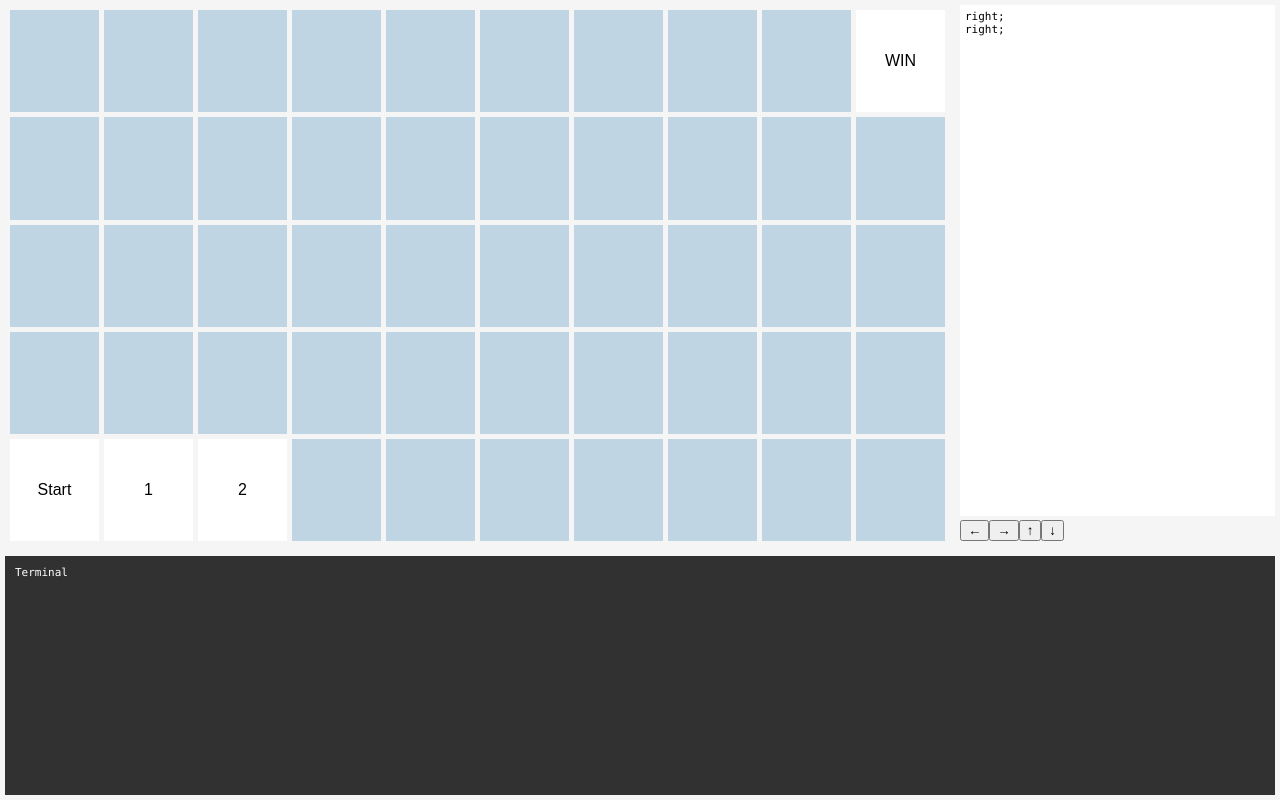
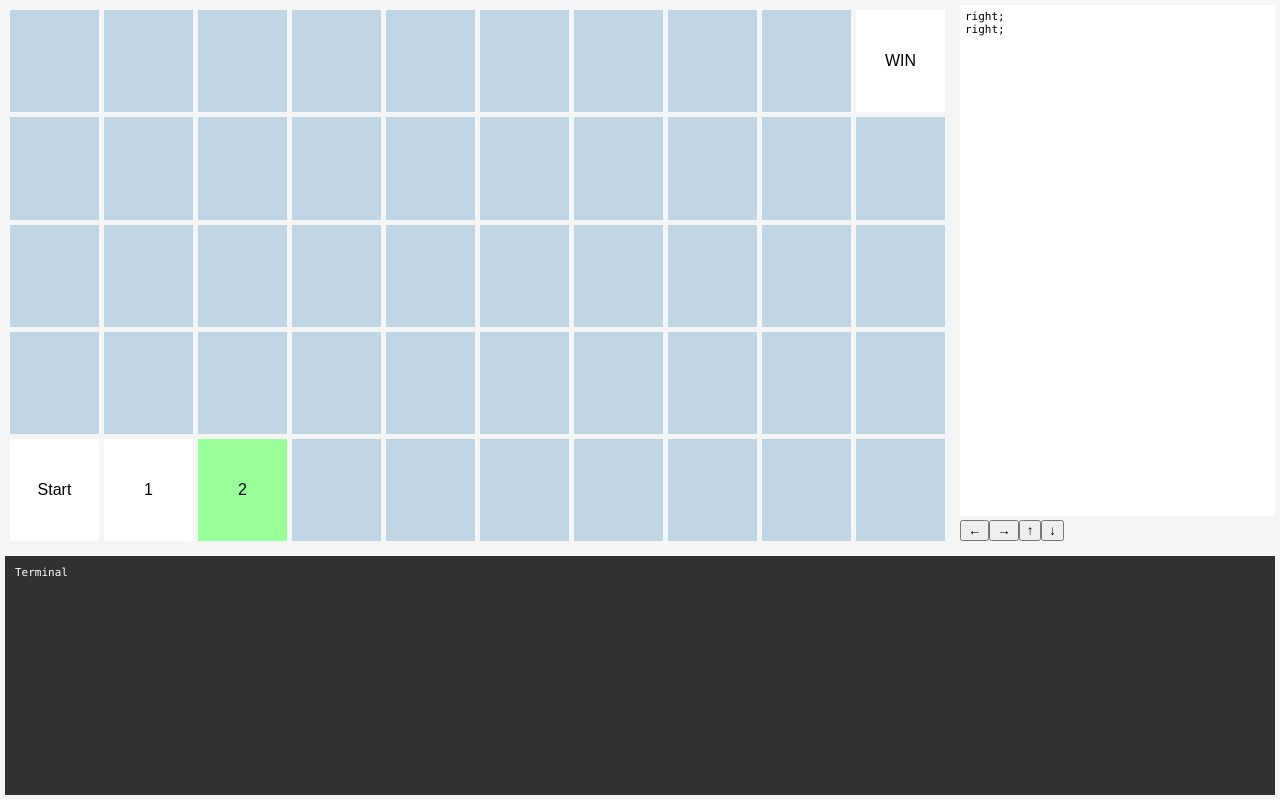
Before and after one commit to pswai/learn-git, a React (Create React App) app: page / in a window 1280 px wide. Built offline with nearby package versions, Linux system fonts and the light colour scheme.

Commit message:
highlight current cell

```diff
--- a/src/GameBoard.js
+++ b/src/GameBoard.js
@@ -29,6 +29,7 @@ class GameBoard extends Component {
     const cellMap = GAME_MAP.map((row, rowIndex) => {
       return row.map((cell, cellIndex) => ({
         value: cell,
+        isActive: false,
         isOpened: (
           (rowIndex === START_ROW && cellIndex === START_COL) ||
           (rowIndex === END_ROW && cellIndex === END_COL)
@@ -36,7 +37,7 @@ class GameBoard extends Component {
       }));
     });
 
-    // Update states
+    // Walk map
     this.props.commands.forEach(command => {
       switch (command) {
         case 'left':
@@ -58,6 +59,9 @@ class GameBoard extends Component {
 
       cellMap[currentRow][currentCol].isOpened = true;
     });
+
+    // Mark current cell
+    cellMap[currentRow][currentCol].isActive = true;
 
     return cellMap;
   }
--- a/src/GameCell.js
+++ b/src/GameCell.js
@@ -7,7 +7,7 @@ class GameCell extends Component {
 
     if (cell.isOpened) {
       return (
-        <td className={css(styles.cell)}>{cell.value}</td>
+        <td className={css(styles.cell, cell.isActive && styles.activeCell)}>{cell.value}</td>
       );
     } else {
       return <td className={css(styles.hiddenCell)}>&nbsp;</td>;
@@ -23,6 +23,10 @@ const styles = StyleSheet.create({
     textAlign: 'center'
   },
 
+  activeCell: {
+    backgroundColor: '#99ff99'
+  },
+
   hiddenCell: {
     backgroundColor: '#c0d5e4'
   }
```
